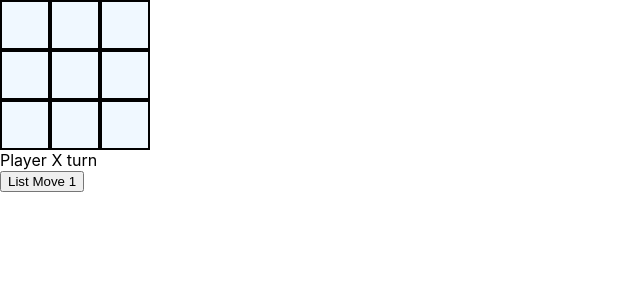
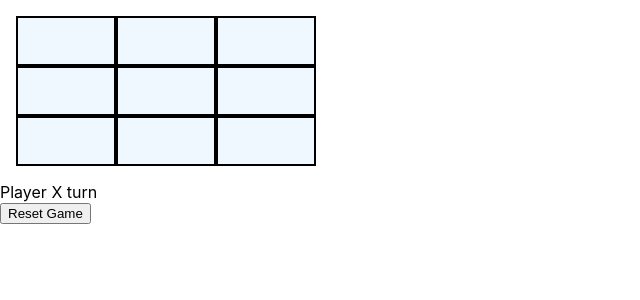
Before and after one commit to AshishTaduce/postersReactJS, a React (Create React App) app: page / in a window 1280 px wide. Shown: the top 300 px of the page, without its empty margins (0-640 px from the left). Built offline with nearby package versions, Linux system fonts and the light colour scheme.

Commit message:
Tic Tac 1.0

```diff
--- a/src/GameBoard/index.js
+++ b/src/GameBoard/index.js
@@ -1,15 +1,14 @@
-import React, {useState} from "react";
 import Grid from "../Grid"
 import Square from "../Square"
-import MovesList from "../MovesList"
+import * as React from "react";
 
 class GameBoard extends React.Component{
 
     constructor(props){
         super(props);
         this.state = {
-            list: [Array(9).fill(null),],
-            movesList: [],
+            list: Array(9).fill(null),
+            movesList: [Array(9).fill(null),],
             isXNext : true,
             status: 'Player X turn',
         };
@@ -41,22 +40,23 @@ class GameBoard extends React.Component{
         // let [isXNext, updateTurn] = useState(true);
         //
         // let[squares, updateArray] = useState(this.state.list);
-
-        let squaresCopy = this.state.list[0];
+console.log('Inside handle click: ', this.state.movesList, index);
+        let squaresCopy = this.state.movesList[this.state.movesList.length - 1].slice();
 
         if(squaresCopy[index] !== null) return;
 
         squaresCopy[index] = this.state.isXNext ? 'X' : 'O';
 
-        this.state.list.unshift(squaresCopy);
-
-
+        let temp = this.state.movesList.slice();
+        temp.push(squaresCopy);
 
         this.setState({
+            movesList: temp,
             isXNext: !this.state.isXNext,
             status: !this.state.isXNext
                 ? 'Player X turn' : 'Player O turn',
         });
+
 
         if(this.checkIfWon(squaresCopy)){
             this.setState({
@@ -71,6 +71,8 @@ class GameBoard extends React.Component{
                 status: 'It is a draw.',
             });
         }
+        console.log('Finishing handle click: ', this.state.movesList, index);
+
     }
 
     getGridRow(offset) {
@@ -85,21 +87,22 @@ class GameBoard extends React.Component{
     }
 
     updateMovesList(index){
-        let temp = this.state.list.slice();
-        let j = -1;
-        while(j < index){
-            temp.shift();
-            j++;
+        let temp = this.state.movesList.slice();
+        let j = temp.length - 1;
+        while(j > index){
+            temp.pop();
+            index++;
         }
         this.setState({
-            list: temp,
+            movesList: temp,
         });
     }
 
     render(){
+        console.log('Inside render with board of: ', this.state.movesList[this.state.movesList.length - 1]);
         return(
             <div>
-                <Grid board = {this.state.list[0]}
+                <Grid board = {this.state.movesList[this.state.movesList.length - 1]}
                 handleClicks = {(index) => this.handleClicks(index)}
                 />
                 <div>
@@ -107,10 +110,21 @@ class GameBoard extends React.Component{
                 </div>
                 <div>
                     {
-                        this.state.list.map((x, i) => {
+                        this.state.movesList.map((element, i, arr) => {
+                            if(i === 0)
+                                return(
+                                    <button onClick = {() => {
+                                        this.setState({
+                                        movesList: [Array(9).fill(null),],
+                                    })
+                                    }}>
+                                        Reset Game
+                                    </button>
+                                );
+                            else if(i !== arr.length - 1)
                             return (
                                     <button onClick = {() => this.updateMovesList(i)}>
-                                        List Move {i + 1}
+                                        List Move {i}
                                     </button>
                                     );
                         })
--- a/src/Grid/index.js
+++ b/src/Grid/index.js
@@ -1,28 +1,24 @@
 import React from "react";
 import Square from "../Square";
+import './style.css'
 // import MoviesList from "../MoviesList"
 // import { Link } from "react-router-dom";
 
 class Grid extends React.Component {
 
-    constructor(props){
-        super(props);
-        this.state = {
-            squares: this.props.board,
-        }
-    }
+    getGridRow(offset) {
 
-    getGridRow(offset) {
         return (
             <div className="grid-row">
-            <Square value={this.state.squares[offset]} squarePressed ={() => this.props.handleClicks(offset)}/>
-            <Square value={this.state.squares[offset + 1]} squarePressed ={() => this.props.handleClicks(offset + 1)}/>
-            <Square value={this.state.squares[offset + 2]} squarePressed ={() => this.props.handleClicks(offset + 2)}/>
+            <Square value={this.props.board[offset]} squarePressed ={() => this.props.handleClicks(offset)}/>
+            <Square value={this.props.board[offset + 1]} squarePressed ={() => this.props.handleClicks(offset + 1)}/>
+            <Square value={this.props.board[offset + 2]} squarePressed ={() => this.props.handleClicks(offset + 2)}/>
             </div>
         );
     }
 
     render() {
+        console.log('Inside square grid: ' , this.props.board);
         return (
             <div className={'grid'}>
                 <div>{this.getGridRow(0)}</div>
--- a/src/Grid/style.css
+++ b/src/Grid/style.css
@@ -3,10 +3,12 @@
     display: flex;
     flex-direction: column;
     justify-content: center;
-    flex-wrap: wrap;
+    flex: 1;
+
 }
 
 .grid-row {
+    width: 300px;
     display: flex;
     flex-direction: row;
 }
```
Also changed, not shown: 1 other file (tests, documents, lock files or other folders).
